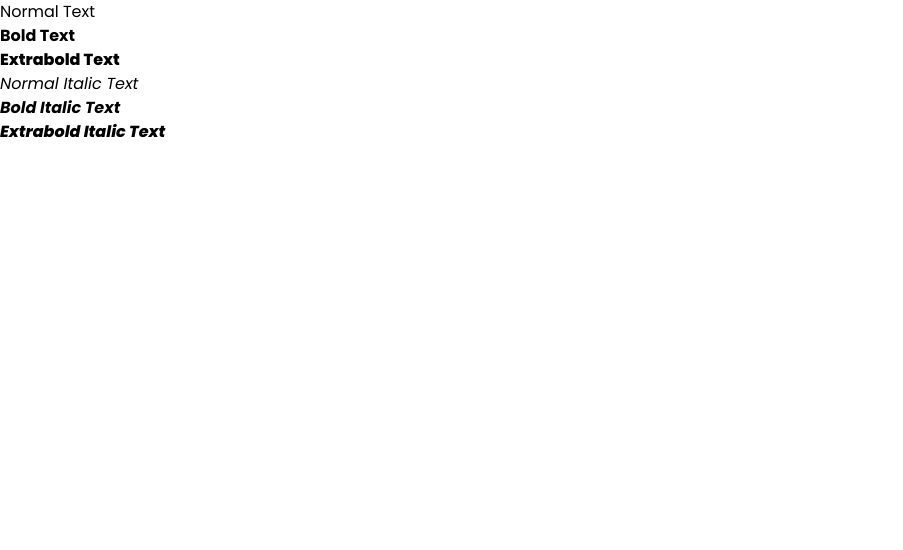
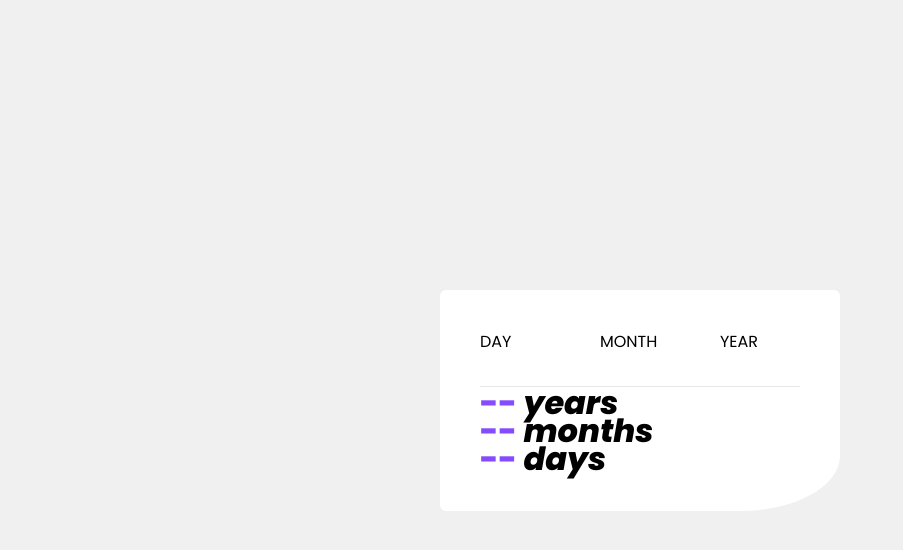
Before and after one commit to SerbanUntu/fm-Age-Calculator-App, a Nuxt app: page / in a window 1280 px wide. Shown: the top 550 px of the page, without its empty margins (0-903 px from the left). Built offline with nearby package versions, Linux system fonts and the light colour scheme.

Commit message:
feat: page structure

```diff
--- a/app.vue
+++ b/app.vue
@@ -1,8 +1,24 @@
 <template>
-  <div class="font-normal">Normal Text</div>
-  <div class="font-bold">Bold Text</div>
-  <div class="font-extrabold">Extrabold Text</div>
-  <div class="font-normal italic">Normal Italic Text</div>
-  <div class="font-bold italic">Bold Italic Text</div>
-  <div class="font-extrabold italic">Extrabold Italic Text</div>
+  <div id="app-container" class="text-base font-normal font-poppins bg-[--off-white] w-screen h-screen flex items-center justify-center">
+    <div class="bg-white p-10 rounded-md rounded-br-[25%] flex flex-col gap-1">
+      <div class="flex flex-row gap-10">
+        <div class="flex flex-col gap-1">
+          <label>DAY</label>
+          <input class="w-20" />
+        </div>
+        <div class="flex flex-col gap-1">
+          <label>MONTH</label>
+          <input class="w-20" />
+        </div>
+        <div class="flex flex-col gap-1">
+          <label>YEAR</label>
+          <input class="w-20" />
+        </div>
+      </div>
+      <hr>
+      <div class="font-extrabold italic text-[32px]"><span class="text-[--purple]">--</span> years</div>
+      <div class="font-extrabold italic text-[32px]"><span class="text-[--purple]">--</span> months</div>
+      <div class="font-extrabold italic text-[32px]"><span class="text-[--purple]">--</span> days</div>
+    </div>
+  </div>
 </template>
--- a/assets/css/main.css
+++ b/assets/css/main.css
@@ -61,18 +61,3 @@
   margin: 0;
   font-style: normal;
 }
-
-body {
-  user-select: none;
-
-  text-rendering: optimizelegibility;
-
-  -webkit-font-smoothing: antialiased;
-  -moz-osx-font-smoothing: grayscale;
-}
-
-body, input, textarea, select, button {
-  font-family: "Poppins", sans-serif;
-  font-size: 16px;
-  line-height: 1.5;
-}
--- a/tailwind.config.js
+++ b/tailwind.config.js
@@ -9,6 +9,9 @@ module.exports = {
     "./error.vue",
   ],
   theme: {
+    fontFamily: {
+      poppins: ["Poppins", "sans-serif"],
+    },
     extend: {},
   },
   plugins: [],
```
